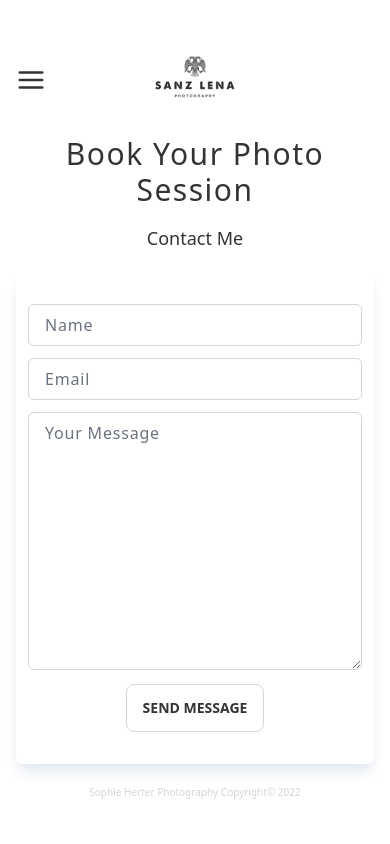
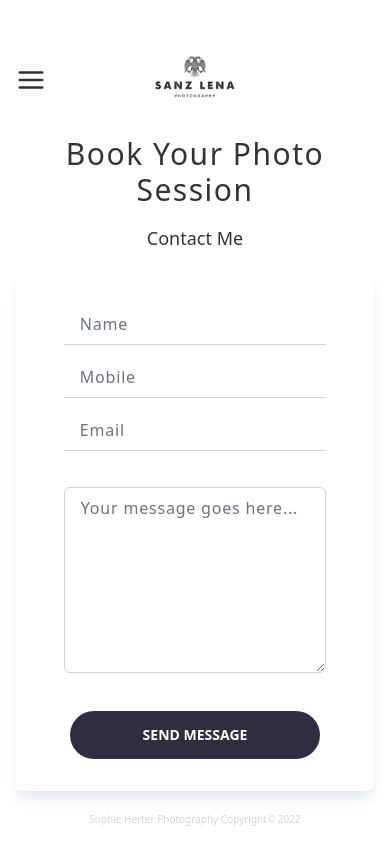
Before and after one commit to DanK1368/sophie-herter-portfolio, a Next.js app: page /contact in a window 390 px wide. Built offline with nearby package versions, Linux system fonts and the light colour scheme.

Commit message:
added mobile number input field

```diff
--- a/components/ContactForm.js
+++ b/components/ContactForm.js
@@ -7,6 +7,7 @@ const ContactForm = () => {
   const form = useRef();
   const [inputValues, setInputValues] = useState({
     user_name: "",
+    user_mobile: "",
     user_email: "",
     user_message: "",
   });
@@ -32,6 +33,7 @@ const ContactForm = () => {
           if (result.status === 200) {
             setInputValues({
               user_name: "",
+              user_mobile: "",
               user_email: "",
               user_message: "",
             });
@@ -58,10 +60,10 @@ const ContactForm = () => {
             onSubmit={sendEmail}
             className=" rounded-md shadow-lg shadow-slate-200 flex flex-col justify-center items-center gap-2 py-8 mt-5 "
           >
-            <div className=" w-full px-3 flex flex-col justify-center items-center gap-3  ">
+            <div className=" w-[80%] px-3 flex flex-col justify-center items-center gap-3  ">
               <label className=" w-full ">
                 <input
-                  className=" w-full py-2 px-4 border-gray-300 border rounded-md tracking-wider placeholder:font-light placeholder:text-gray-500 focus:outline-none focus:border focus:border-gray-900 "
+                  className=" w-full   py-2 px-4 border-gray-300 border-b tracking-wider placeholder:font-light placeholder:text-gray-500 focus:outline-none  focus:border-b-gray-900 "
                   type="text"
                   placeholder="Name"
                   required
@@ -72,7 +74,17 @@ const ContactForm = () => {
               </label>
               <label className=" w-full ">
                 <input
-                  className=" w-full py-2 px-4 border-gray-300 border rounded-md tracking-wider placeholder:font-light placeholder:text-gray-500 focus:outline-none focus:border focus:border-gray-900 "
+                  className=" w-full  py-2 px-4 border-gray-300 border-b tracking-wider placeholder:font-light placeholder:text-gray-500 focus:outline-none  focus:border-b-gray-900 "
+                  type="text"
+                  placeholder="Mobile"
+                  name="user_mobile"
+                  value={inputValues.user_mobile}
+                  onChange={handleInputValues}
+                />
+              </label>
+              <label className=" w-full ">
+                <input
+                  className="w-full  py-2 px-4 border-gray-300 border-b tracking-wider placeholder:font-light placeholder:text-gray-500 focus:outline-none  focus:border-b-gray-900  "
                   type="email"
                   name="user_email"
                   value={inputValues.user_email}
@@ -83,20 +95,20 @@ const ContactForm = () => {
               </label>
               <label className=" w-full ">
                 <textarea
-                  className=" w-full py-2 px-4 border-gray-300 border rounded-md tracking-wider placeholder:font-light placeholder:text-gray-500 focus:outline-none focus:border focus:border-gray-900 "
+                  className=" w-full my-6 py-2 px-4 border-gray-300 border rounded-md tracking-wider placeholder:font-light placeholder:text-gray-500 focus:outline-none focus:border focus:border-gray-900 "
                   cols="30"
-                  rows="10"
+                  rows="7"
                   name="user_message"
                   required
                   value={inputValues.user_message}
-                  placeholder="Your Message"
+                  placeholder="Your message goes here..."
                   onChange={handleInputValues}
                 ></textarea>
               </label>
             </div>
             <button
               type="submit"
-              className=" btn btn-ghost border border-gray-300 "
+              className=" bg-[#2f2e41] text-white btn w-[70%] rounded-full border-none hover:bg-[#e1e6ec] hover:text-[#2f2e41] "
             >
               Send Message
             </button>
```
